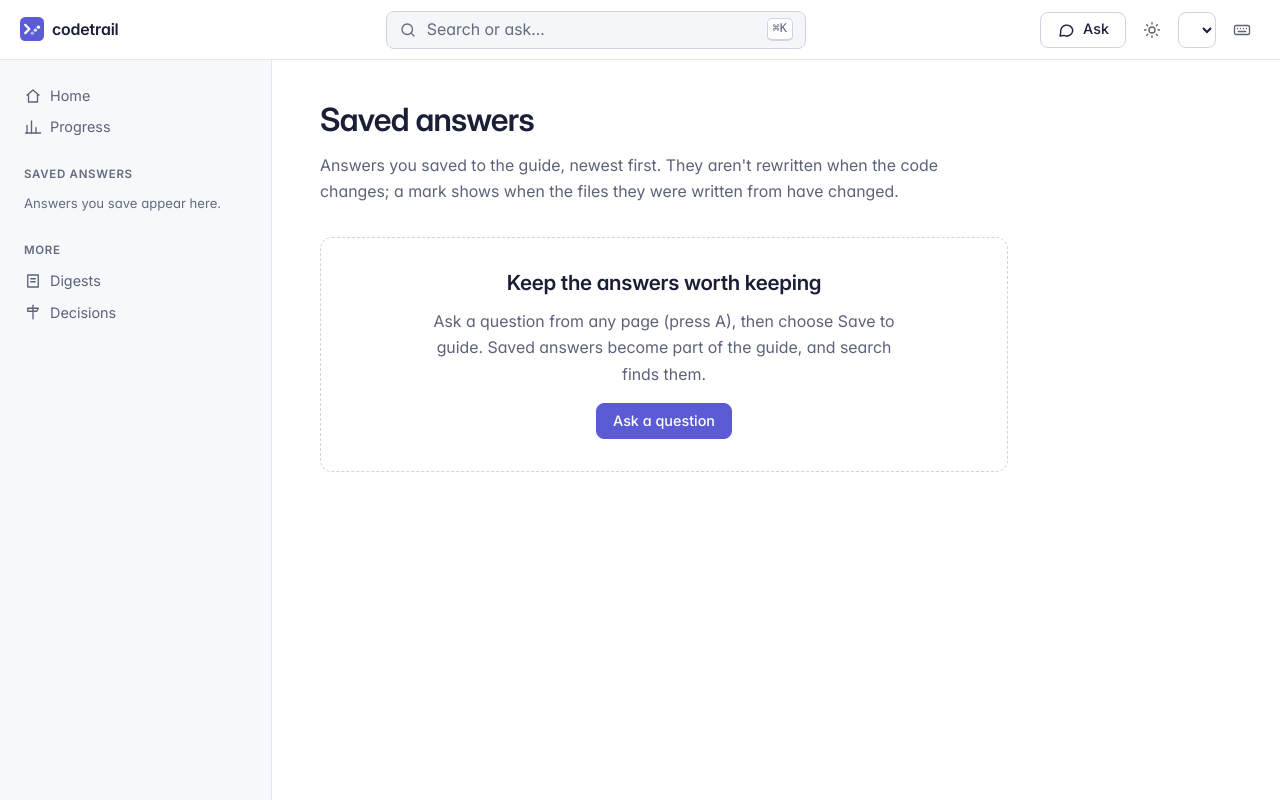
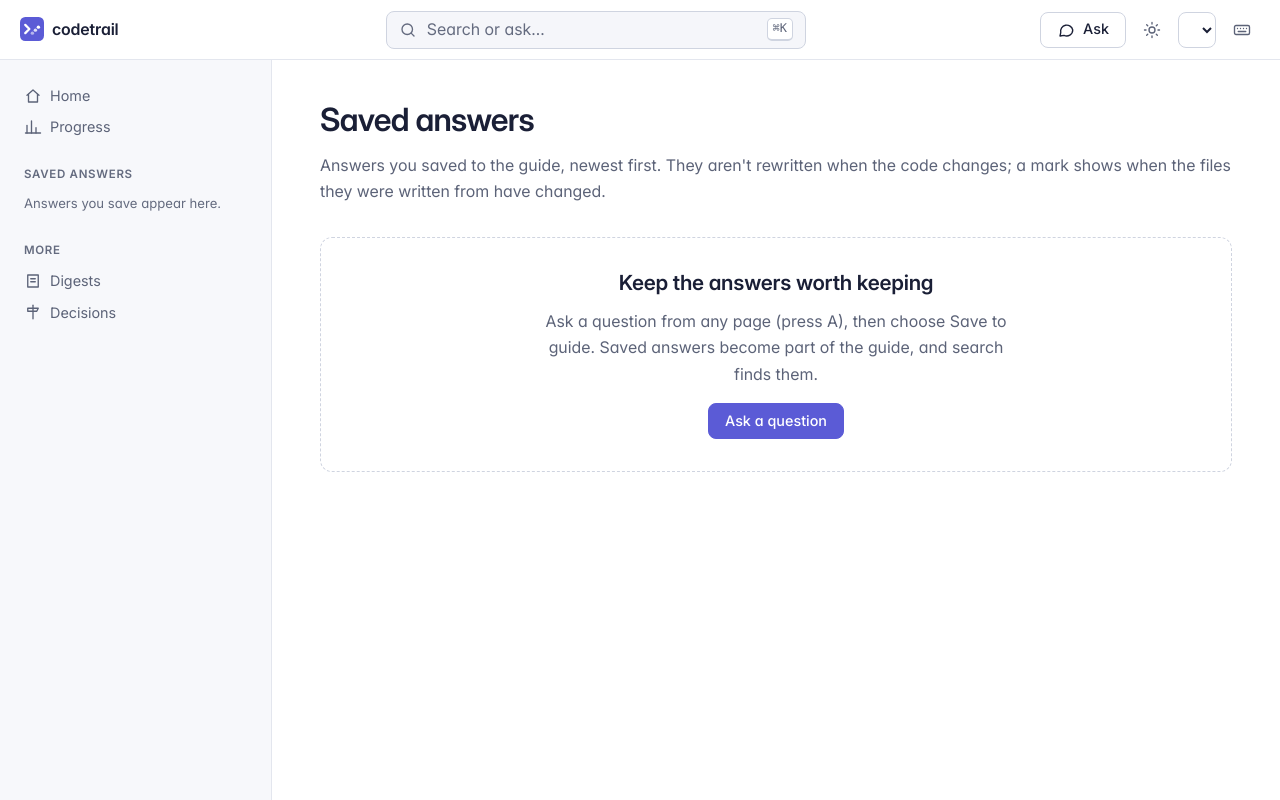
Before and after one commit to mohamed-abdelsattar92/codetrail, a Python web app: template src/codetrail/web/templates/answers.html in a window 1280 px wide. Run offline with Jinja, Linux system fonts and the light colour scheme; the template is opened without the code that fills it, so the values that code supplies are empty; some libraries are stand-ins or nearby versions.

Commit message:
fix(web): center the article and its outline on wide screens, and revalidate static files
What: The article and its "On this page" outline are now one group, centered
in the space beside the sidebar; a page without an outline centers one wider
column (72rem). Static files are sent with Cache-Control: no-cache. main.js
marks the page ready once every handler is set up, and the browser tests wait
for it before the next key press.

Why: On a wide screen (2560 px) the text hugged the sidebar and the outline
sat at the far edge, which the founder found awful. Without caching headers,
a browser kept the previous version's stylesheet after an upgrade and mixed
it with the new pages.

Alternatives considered: centering the whole shell in a fixed-width container,
which leaves the sidebar floating away from the window's edge; versioned
file names, which need a build step the page doesn't have.

Risks: Static files are revalidated on each load, a 304 on 127.0.0.1. The
:has() selector needs a current browser, which the page already assumes.

Agent and model: Claude Code, Claude Opus 5.5

Co-Authored-By: Claude Opus 5.5 <noreply@anthropic.com>

```diff
--- a/src/codetrail/web/static/css/layout.css
+++ b/src/codetrail/web/static/css/layout.css
@@ -74,8 +74,23 @@
 
 .shell {
   display: grid;
-  grid-template-columns: var(--sidebar-width) minmax(0, 1fr) var(--outline-width);
+  grid-template-columns: var(--sidebar-width) minmax(0, 1fr);
   min-block-size: calc(100vh - var(--header-height));
+}
+
+/* The article and its outline are one group, centered in the space beside the sidebar, so on a wide screen the text
+   doesn't hug the sidebar and the outline stays next to what it outlines. A page with no outline centers one wider
+   column instead. */
+.page-area {
+  display: grid;
+  grid-template-columns: minmax(0, var(--article-width)) var(--outline-width);
+  justify-content: center;
+  column-gap: var(--space-12);
+  padding-inline: var(--space-12);
+}
+
+.page-area:not(:has(> .outline:not([hidden]))) {
+  grid-template-columns: minmax(0, var(--wide-width));
 }
 
 .sidebar {
@@ -91,7 +106,7 @@
 
 .content {
   min-inline-size: 0;
-  padding: var(--space-10) var(--space-12) var(--space-12);
+  padding-block: var(--space-10) var(--space-12);
 }
 
 .content:focus {
@@ -99,11 +114,12 @@
 }
 
 .reading {
-  max-inline-size: var(--reading-width);
+  max-inline-size: var(--article-width);
+  margin-inline: auto;
 }
 
 .wide {
-  max-inline-size: 64rem;
+  max-inline-size: var(--wide-width);
 }
 
 .outline {
@@ -112,7 +128,6 @@
   block-size: calc(100vh - var(--header-height));
   overflow-y: auto;
   padding-block: var(--space-10) var(--space-8);
-  padding-inline: 0 var(--space-5);
 }
 
 .outline-title {
@@ -174,14 +189,19 @@
     grid-template-columns: var(--sidebar-width) minmax(0, 1fr) var(--panel-width);
   }
 
+  body.ask-open .page-area {
+    grid-template-columns: minmax(0, var(--article-width));
+  }
+
   body.ask-open .outline {
-    visibility: hidden;
+    display: none;
   }
 }
 
 @media (max-width: 1200px) {
-  .shell {
-    grid-template-columns: var(--sidebar-width) minmax(0, 1fr);
+  .page-area,
+  .page-area:not(:has(> .outline:not([hidden]))) {
+    grid-template-columns: minmax(0, var(--wide-width));
   }
 
   .outline {
@@ -224,8 +244,12 @@
     transform: none;
   }
 
+  .page-area {
+    padding-inline: var(--space-4);
+  }
+
   .content {
-    padding: var(--space-6) var(--space-4) var(--space-10);
+    padding-block: var(--space-6) var(--space-10);
   }
 }
 
--- a/src/codetrail/web/static/css/tokens.css
+++ b/src/codetrail/web/static/css/tokens.css
@@ -71,7 +71,8 @@
   --sidebar-width: 272px;
   --outline-width: 224px;
   --panel-width: 420px;
-  --reading-width: 72ch;
+  --article-width: 46rem;
+  --wide-width: 72rem;
 
   --ease: cubic-bezier(0.2, 0.8, 0.2, 1);
   --duration: 180ms;
--- a/src/codetrail/web/static/js/main.js
+++ b/src/codetrail/web/static/js/main.js
@@ -27,3 +27,4 @@ setUpUpdate();
 setUpShortcuts();
 setUpOutline();
 setUpDiagrams();
+document.documentElement.dataset.ready = "true"; // every handler is in place
--- a/src/codetrail/web/templates/base.html
+++ b/src/codetrail/web/templates/base.html
@@ -23,10 +23,12 @@
   {% include "layout/header.html" %}
   <div class="shell">
     {% include "layout/sidebar.html" %}
-    <main id="content" class="content" tabindex="-1">
-      {% block content %}{% endblock %}
-    </main>
-    {% include "layout/outline.html" %}
+    <div class="page-area">
+      <main id="content" class="content" tabindex="-1">
+        {% block content %}{% endblock %}
+      </main>
+      {% include "layout/outline.html" %}
+    </div>
   </div>
   {% include "layout/ask_panel.html" %}
   {% include "layout/palette.html" %}
```
Also changed, not shown: docs/design/2026-10-05-codetrail-design.md (+2 -1 lines), src/codetrail/web/security.py (+5 -2 lines), tests/api/test_security.py (+2 -0 lines), tests/browser/conftest.py (+7 -1 lines), tests/browser/test_ask_panel.py (+2 -1 lines), tests/browser/test_keyboard.py (+5 -1 lines).
